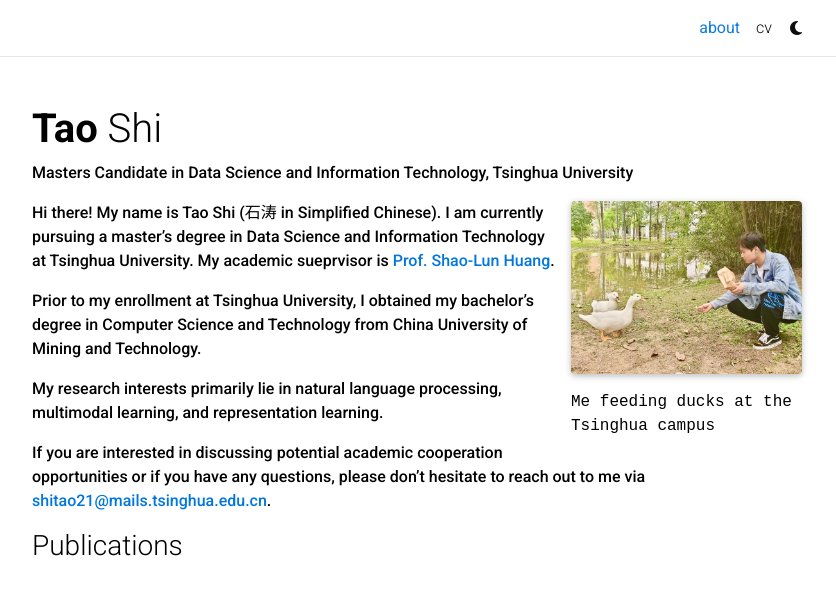
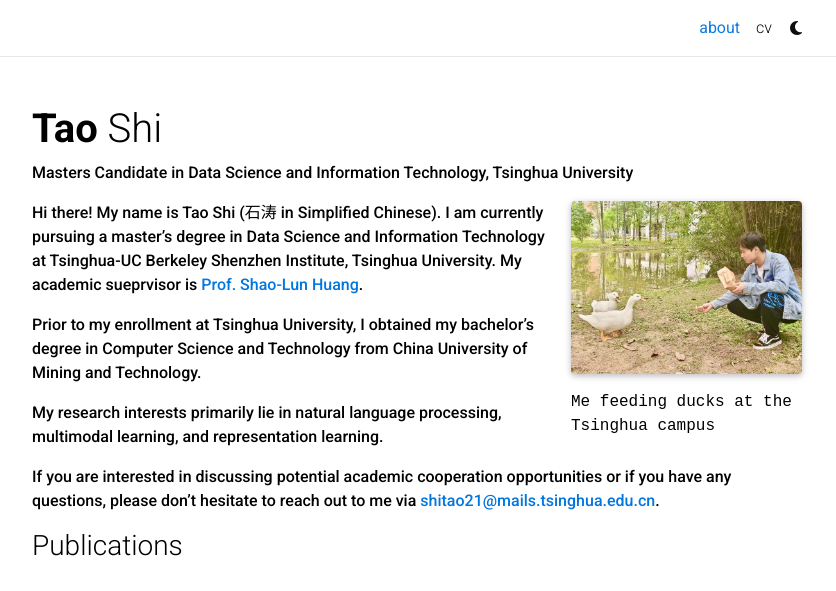
Before and after one commit to TaoShi1998/TaoShi1998.github.io, a Jekyll site: the page built from _pages/about.md, in a window 1280 px wide, cut to the strip 0-591 px from the top of the page. Shown: the whole strip, without its empty margins (223-1059 px from the left). Built offline with Jekyll 4.4.1, drawn with Linux system fonts in a browser that asks for light colours; full-size pictures stand in for the smaller copies a plugin makes; comment, search, counter and statistics services are not loaded; a style sheet for code colours, icons or effects is not loaded.

Commit message:
Update about.md

```diff
--- a/_pages/about.md
+++ b/_pages/about.md
@@ -17,7 +17,7 @@
 social: false  # includes social icons at the bottom of the page
 ---
 
-Hi there! My name is Tao Shi (石涛 in Simplified Chinese). I am currently pursuing a master's degree in Data Science and Information Technology at Tsinghua University. My academic sueprvisor is [Prof. Shao-Lun Huang](https://sites.google.com/view/slhuang/home).
+Hi there! My name is Tao Shi (石涛 in Simplified Chinese). I am currently pursuing a master's degree in Data Science and Information Technology at Tsinghua-UC Berkeley Shenzhen Institute, Tsinghua University. My academic sueprvisor is [Prof. Shao-Lun Huang](https://sites.google.com/view/slhuang/home).
 
 Prior to my enrollment at Tsinghua University, I obtained my bachelor's degree in Computer Science and Technology from China University of Mining and Technology.
 
```
